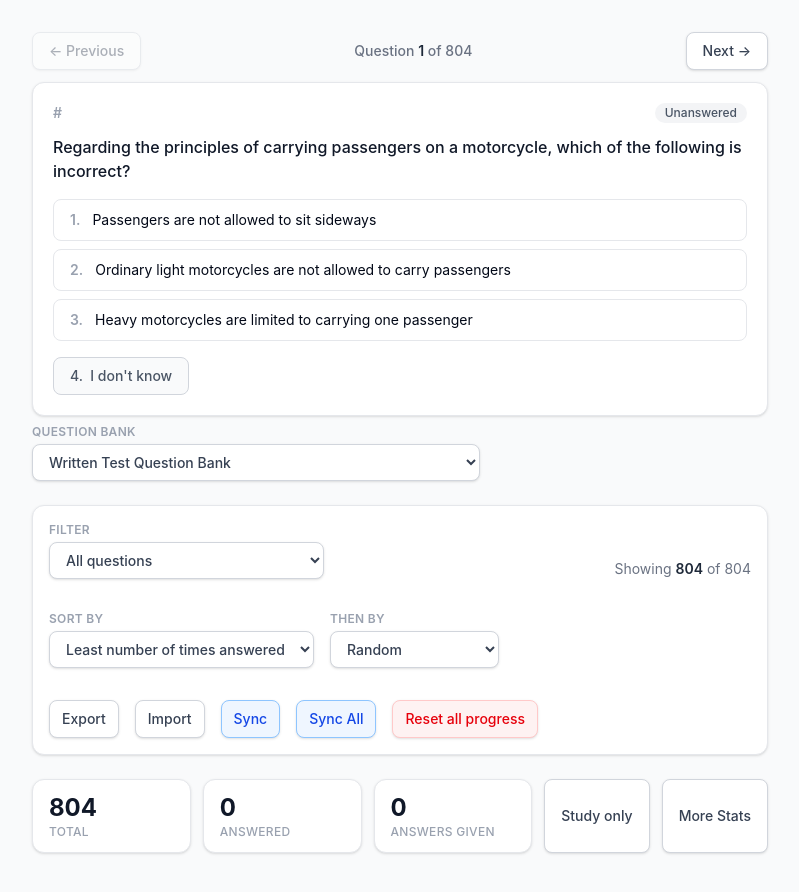
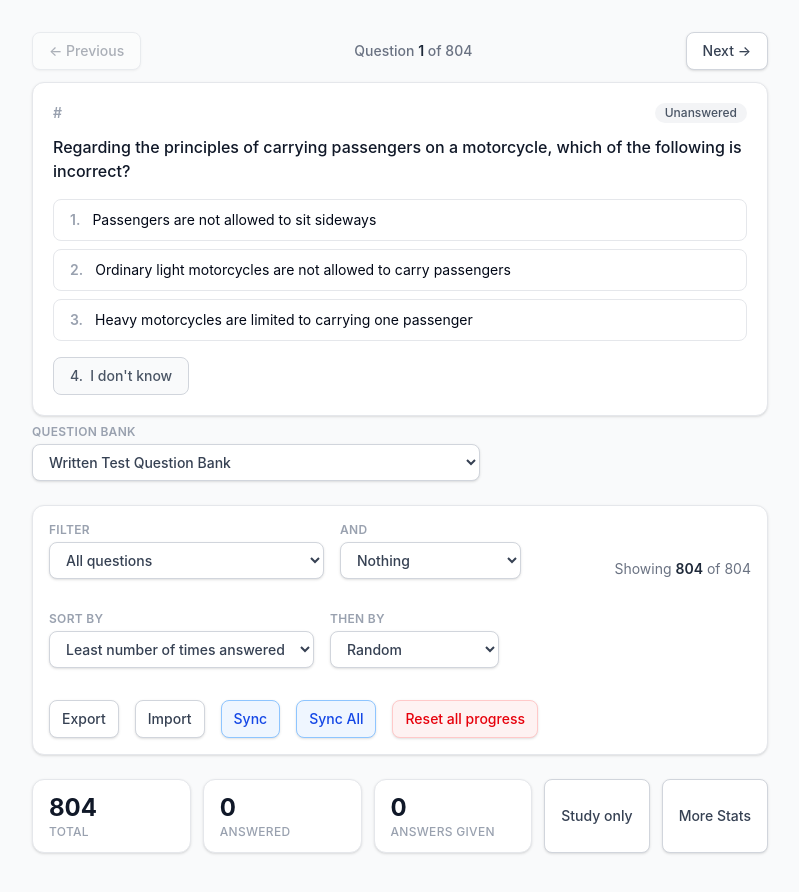
Before and after one commit to emiraga/2026-taiwan-motorcycle-written-test-practice, a React (Vite) app: page / in a window 1280 px wide. Shown: the top 892 px of the page, without its empty margins (240-1039 px from the left). Built offline with nearby package versions, Linux system fonts and the light colour scheme.

Commit message:
Second filter

```diff
--- a/src/App.tsx
+++ b/src/App.tsx
@@ -4,10 +4,12 @@ import type {
   FilterMode,
   Question,
   QuestionBank,
+  SecondaryFilterMode,
   SecondarySortMode,
   SortMode,
 } from "@/types";
 import {
+  answeredToday,
   isLastIncorrect,
   isUnanswered,
   timesAnswered,
@@ -21,6 +23,7 @@ import {
   loadFilter,
   loadLastBank,
   loadProgress,
+  loadSecondaryFilter,
   loadSecondarySort,
   loadSort,
   loadStudyOnly,
@@ -30,6 +33,7 @@ import {
   saveFilter,
   saveLastBank,
   saveProgress,
+  saveSecondaryFilter,
   saveSecondarySort,
   saveSort,
   saveStudyOnly,
@@ -50,6 +54,8 @@ function App() {
   const [questions, setQuestions] = useState<Question[] | null>(null);
   const [error, setError] = useState<string | null>(null);
   const [filter, setFilter] = useState<FilterMode>(loadFilter);
+  const [secondaryFilter, setSecondaryFilter] =
+    useState<SecondaryFilterMode>(loadSecondaryFilter);
   const [sort, setSort] = useState<SortMode>(loadSort);
   const [secondarySort, setSecondarySort] =
     useState<SecondarySortMode>(loadSecondarySort);
@@ -59,6 +65,10 @@ function App() {
   const handleFilterChange = (next: FilterMode) => {
     setFilter(next);
     saveFilter(next);
+  };
+  const handleSecondaryFilterChange = (next: SecondaryFilterMode) => {
+    setSecondaryFilter(next);
+    saveSecondaryFilter(next);
   };
   const handleSortChange = (next: SortMode) => {
     setSort(next);
@@ -193,6 +203,10 @@ function App() {
     const now = Date.now();
     const list = questions.filter((q) => {
       const p = progress.answers[q.number];
+      // The secondary filter is applied on top of (AND-ed with) the primary one.
+      if (secondaryFilter === "notAnsweredToday" && answeredToday(p, now)) {
+        return false;
+      }
       switch (filter) {
         case "unanswered":
           return isUnanswered(p);
@@ -252,7 +266,7 @@ function App() {
   // on every progress update. Adjust state during render, as recommended over
   // an effect.
   const [filtered, setFiltered] = useState<Question[]>(buildList);
-  const view = `${filter}|${sort}|${secondarySort}`;
+  const view = `${filter}|${secondaryFilter}|${sort}|${secondarySort}`;
   const [lastView, setLastView] = useState(view);
   const [lastQuestions, setLastQuestions] = useState(questions);
   if (view !== lastView || questions !== lastQuestions) {
@@ -352,9 +366,11 @@ function App() {
         <div className="mb-6">
           <Controls
             filter={filter}
+            secondaryFilter={secondaryFilter}
             sort={sort}
             secondarySort={secondarySort}
             onFilterChange={handleFilterChange}
+            onSecondaryFilterChange={handleSecondaryFilterChange}
             onSortChange={handleSortChange}
             onSecondarySortChange={handleSecondarySortChange}
             shown={filtered.length}
--- a/src/components/Controls.tsx
+++ b/src/components/Controls.tsx
@@ -1,17 +1,25 @@
 import { useRef } from "react";
 
-import type { FilterMode, SecondarySortMode, SortMode } from "@/types";
+import type {
+  FilterMode,
+  SecondaryFilterMode,
+  SecondarySortMode,
+  SortMode,
+} from "@/types";
 import {
   FILTER_OPTIONS,
+  SECONDARY_FILTER_OPTIONS,
   SECONDARY_SORT_OPTIONS,
   SORT_OPTIONS,
 } from "@/lib/viewSettings";
 
 interface ControlsProps {
   filter: FilterMode;
+  secondaryFilter: SecondaryFilterMode;
   sort: SortMode;
   secondarySort: SecondarySortMode;
   onFilterChange: (filter: FilterMode) => void;
+  onSecondaryFilterChange: (filter: SecondaryFilterMode) => void;
   onSortChange: (sort: SortMode) => void;
   onSecondarySortChange: (sort: SecondarySortMode) => void;
   shown: number;
@@ -31,9 +39,11 @@ const buttonClass =
 
 export function Controls({
   filter,
+  secondaryFilter,
   sort,
   secondarySort,
   onFilterChange,
+  onSecondaryFilterChange,
   onSortChange,
   onSecondarySortChange,
   shown,
@@ -58,6 +68,25 @@ export function Controls({
           onChange={(e) => onFilterChange(e.target.value as FilterMode)}
         >
           {FILTER_OPTIONS.map((o) => (
+            <option key={o.value} value={o.value}>
+              {o.label}
+            </option>
+          ))}
+        </select>
+      </label>
+
+      <label className="flex flex-col gap-1">
+        <span className="text-xs font-semibold uppercase tracking-wide text-gray-400">
+          And
+        </span>
+        <select
+          className={selectClass}
+          value={secondaryFilter}
+          onChange={(e) =>
+            onSecondaryFilterChange(e.target.value as SecondaryFilterMode)
+          }
+        >
+          {SECONDARY_FILTER_OPTIONS.map((o) => (
             <option key={o.value} value={o.value}>
               {o.label}
             </option>
--- a/src/lib/progress.ts
+++ b/src/lib/progress.ts
@@ -24,3 +24,23 @@ export function wasEverIncorrect(progress?: QuestionProgress): boolean {
 export function timesAnswered(progress?: QuestionProgress): number {
   return attemptsOf(progress).length;
 }
+
+/**
+ * Whether the question was answered at least once on the same local calendar
+ * day as `now`. `now` is passed in (rather than read here) so a whole filtered
+ * snapshot shares one consistent "today".
+ */
+export function answeredToday(
+  progress: QuestionProgress | undefined,
+  now: number,
+): boolean {
+  const today = new Date(now);
+  return attemptsOf(progress).some((a) => {
+    const d = new Date(a.timestamp);
+    return (
+      d.getFullYear() === today.getFullYear() &&
+      d.getMonth() === today.getMonth() &&
+      d.getDate() === today.getDate()
+    );
+  });
+}
--- a/src/lib/storage.ts
+++ b/src/lib/storage.ts
@@ -1,11 +1,19 @@
-import type { BankProgress, FilterMode, SecondarySortMode, SortMode } from "@/types";
+import type {
+  BankProgress,
+  FilterMode,
+  SecondaryFilterMode,
+  SecondarySortMode,
+  SortMode,
+} from "@/types";
 import { BANKS, DEFAULT_BANK } from "@/lib/banks";
 import { isBankProgress } from "@/lib/merge";
 import {
   DEFAULT_FILTER,
+  DEFAULT_SECONDARY_FILTER,
   DEFAULT_SECONDARY_SORT,
   DEFAULT_SORT,
   FILTER_OPTIONS,
+  SECONDARY_FILTER_OPTIONS,
   SECONDARY_SORT_OPTIONS,
   SORT_OPTIONS,
 } from "@/lib/viewSettings";
@@ -22,6 +30,7 @@ function storageKey(bank: string): string {
 const LAST_BANK_KEY = "qbank:lastBank";
 const SYNC_SECRET_KEY = "qbank:syncSecret";
 const FILTER_KEY = "qbank:filter";
+const SECONDARY_FILTER_KEY = "qbank:secondaryFilter";
 const SORT_KEY = "qbank:sort";
 const SECONDARY_SORT_KEY = "qbank:secondarySort";
 const STUDY_ONLY_KEY = "qbank:studyOnly";
@@ -78,6 +87,19 @@ export function loadFilter(): FilterMode {
 
 export function saveFilter(filter: FilterMode): void {
   saveChoice(FILTER_KEY, filter);
+}
+
+/** The most recently used secondary filter, or its default if none/invalid. */
+export function loadSecondaryFilter(): SecondaryFilterMode {
+  return loadChoice(
+    SECONDARY_FILTER_KEY,
+    SECONDARY_FILTER_OPTIONS.map((o) => o.value),
+    DEFAULT_SECONDARY_FILTER,
+  );
+}
+
+export function saveSecondaryFilter(filter: SecondaryFilterMode): void {
+  saveChoice(SECONDARY_FILTER_KEY, filter);
 }
 
 /** The most recently used sort, or its default if none/invalid is stored. */
--- a/src/lib/viewSettings.ts
+++ b/src/lib/viewSettings.ts
@@ -1,4 +1,9 @@
-import type { FilterMode, SecondarySortMode, SortMode } from "@/types";
+import type {
+  FilterMode,
+  SecondaryFilterMode,
+  SecondarySortMode,
+  SortMode,
+} from "@/types";
 
 /** A single `<option>` in one of the filter/sort dropdowns. */
 export interface SelectOption<T extends string> {
@@ -14,6 +19,11 @@ export const FILTER_OPTIONS: SelectOption<FilterMode>[] = [
   { value: "srsDue", label: "Due for review (spaced repetition)" },
 ];
 
+export const SECONDARY_FILTER_OPTIONS: SelectOption<SecondaryFilterMode>[] = [
+  { value: "none", label: "Nothing" },
+  { value: "notAnsweredToday", label: "Not answered today" },
+];
+
 export const SORT_OPTIONS: SelectOption<SortMode>[] = [
   { value: "sequence", label: "Sequence number" },
   { value: "leastAnswered", label: "Least number of times answered" },
@@ -27,5 +37,6 @@ export const SECONDARY_SORT_OPTIONS: SelectOption<SecondarySortMode>[] = [
 ];
 
 export const DEFAULT_FILTER: FilterMode = "all";
+export const DEFAULT_SECONDARY_FILTER: SecondaryFilterMode = "none";
 export const DEFAULT_SORT: SortMode = "leastAnswered";
 export const DEFAULT_SECONDARY_SORT: SecondarySortMode = "random";
--- a/src/types.ts
+++ b/src/types.ts
@@ -46,6 +46,9 @@ export type FilterMode =
   | "incorrectEver"
   | "srsDue";
 
+/** A second, independent filter applied on top of {@link FilterMode}. */
+export type SecondaryFilterMode = "none" | "notAnsweredToday";
+
 export type SortMode =
   | "sequence"
   | "leastAnswered"
```
